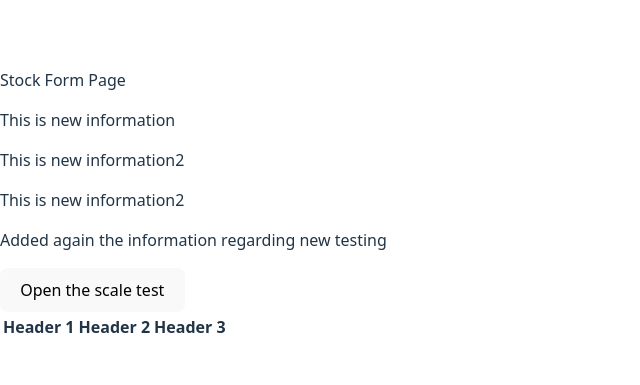
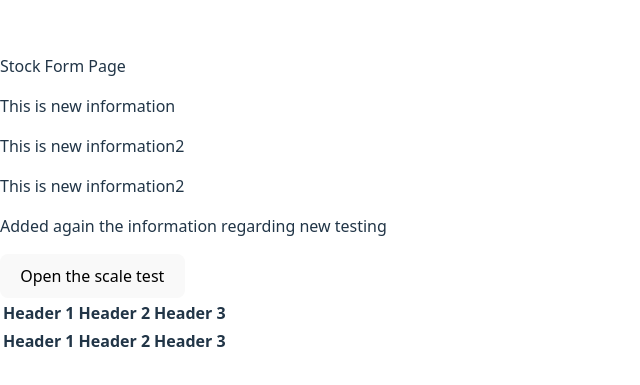
Before and after one commit to pawank505/testproject, a React app: page /stockform in a window 1280 px wide. Shown: the part 195-580 px from the top of the page, without its empty margins (0-640 px from the left). Built offline with nearby package versions, Linux system fonts and the light colour scheme; the HTML template or start-up script is replaced by a standard one.

Commit message:
SCRUM-32 updated table [auto-pr, taskcompleted, main]

```diff
--- a/src/components/Stockform.jsx
+++ b/src/components/Stockform.jsx
@@ -24,6 +24,13 @@ const Stockform = () => {
               <th className="border border-gray-300 px-4 py-2">Header 3</th>
             </tr>
           </thead>
+          <thead>
+            <tr>
+              <th className="border border-gray-300 px-4 py-2">Header 1</th>
+              <th className="border border-gray-300 px-4 py-2">Header 2</th>
+              <th className="border border-gray-300 px-4 py-2">Header 3</th>
+            </tr>
+          </thead>
         </table>
       </div>
     </div>
```
